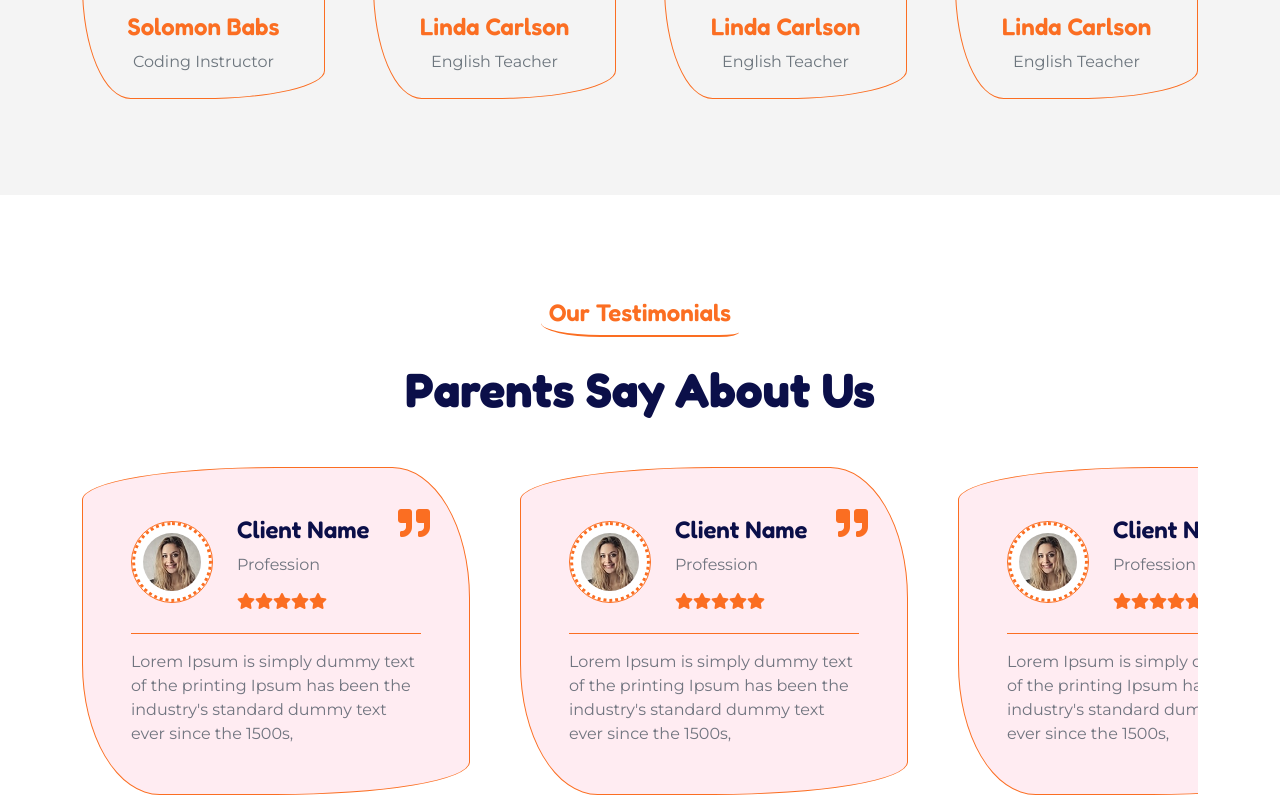
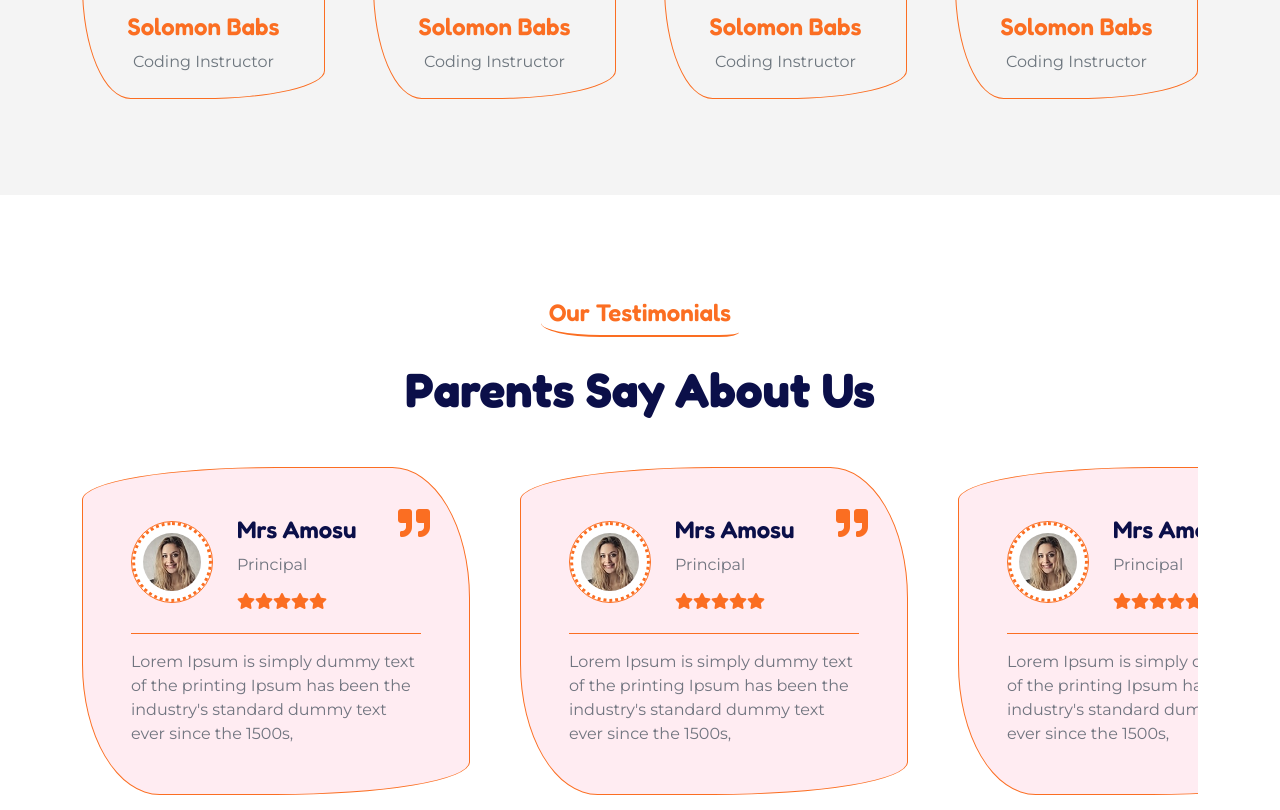
Before and after one commit to Babsolozy/steamhives.web, a website with bundled scripts: page index.html in a window 1280 px wide. Shown: the part 6601-7411 px from the top of the page. Built offline with nearby package versions, Linux system fonts and the light colour scheme.

Commit message:
Update index.html

```diff
--- a/index.html
+++ b/index.html
@@ -642,8 +642,8 @@
                                 <a class="share-link btn btn-primary btn-md-square text-white rounded-circle" href=""><i class="fab fa-instagram"></i></a>
                             </div>
                             <div class="team-content text-center py-3">
-                                <h4 class="text-primary">Linda Carlson</h4>
-                                <p class="text-muted mb-2">English Teacher</p>
+                                 <h4 class="text-primary">Solomon Babs</h4>
+                                <p class="text-muted mb-2">Coding Instructor</p>
                             </div>
                         </div>
                     </div>
@@ -657,8 +657,8 @@
                                 <a class="share-link btn btn-primary btn-md-square text-white rounded-circle" href=""><i class="fab fa-instagram"></i></a>
                             </div>
                             <div class="team-content text-center py-3">
-                                <h4 class="text-primary">Linda Carlson</h4>
-                                <p class="text-muted mb-2">English Teacher</p>
+                                 <h4 class="text-primary">Solomon Babs</h4>
+                                <p class="text-muted mb-2">Coding Instructor</p>
                             </div>
                         </div>
                     </div>
@@ -672,8 +672,8 @@
                                 <a class="share-link btn btn-primary btn-md-square text-white rounded-circle" href=""><i class="fab fa-instagram"></i></a>
                             </div>
                             <div class="team-content text-center py-3">
-                                <h4 class="text-primary">Linda Carlson</h4>
-                                <p class="text-muted mb-2">English Teacher</p>
+                                <h4 class="text-primary">Solomon Babs</h4>
+                                <p class="text-muted mb-2">Coding Instructor</p>
                             </div>
                         </div>
                     </div>
@@ -699,8 +699,8 @@
                                     <img src="img/testimonial-2.jpg" class="rounded-circle p-2" style="width: 80px; height: 80px; border-style: dotted; border-color: var(--bs-primary);" alt="">
                                 </div>
                                 <div class="ms-4">
-                                    <h4 class="text-dark">Client Name</h4>
-                                    <p class="m-0 pb-3">Profession</p>
+                                    <h4 class="text-dark">Mrs Amosu</h4>
+                                    <p class="m-0 pb-3">Principal </p>
                                     <div class="d-flex pe-5">
                                         <i class="fas fa-star text-primary"></i>
                                         <i class="fas fa-star text-primary"></i>
@@ -724,8 +724,8 @@
                                     <img src="img/testimonial-2.jpg" class="rounded-circle p-2" style="width: 80px; height: 80px; border-style: dotted; border-color: var(--bs-primary);" alt="">
                                 </div>
                                 <div class="ms-4">
-                                    <h4 class="text-dark">Client Name</h4>
-                                    <p class="m-0 pb-3">Profession</p>
+                                    <h4 class="text-dark">Mrs Amosu</h4>
+                                    <p class="m-0 pb-3">Principal </p>
                                     <div class="d-flex pe-5">
                                         <i class="fas fa-star text-primary"></i>
                                         <i class="fas fa-star text-primary"></i>
@@ -749,8 +749,8 @@
                                     <img src="img/testimonial-2.jpg" class="rounded-circle p-2" style="width: 80px; height: 80px; border-style: dotted; border-color: var(--bs-primary);" alt="">
                                 </div>
                                 <div class="ms-4">
-                                    <h4 class="text-dark">Client Name</h4>
-                                    <p class="m-0 pb-3">Profession</p>
+                                   <h4 class="text-dark">Mrs Amosu</h4>
+                                    <p class="m-0 pb-3">Principal </p>
                                     <div class="d-flex pe-5">
                                         <i class="fas fa-star text-primary"></i>
                                         <i class="fas fa-star text-primary"></i>
```
